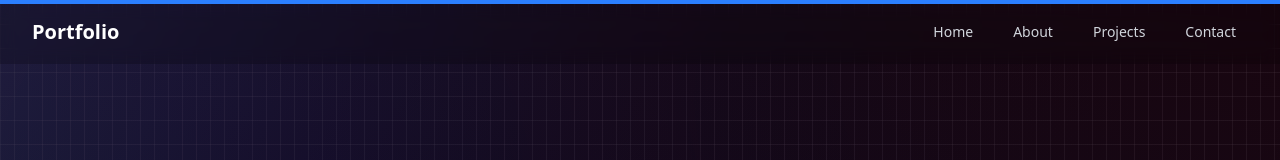
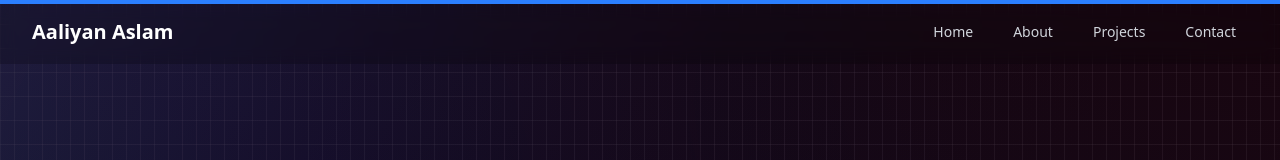
Before and after one commit to AaliyanAslam/aaliyan-portfolio, a Next.js app: page / in a window 1280 px wide. Shown: the top 160 px of the page. Built offline with nearby package versions, Linux system fonts and the light colour scheme.

Commit message:
Update page.tsx

```diff
--- a/src/app/page.tsx
+++ b/src/app/page.tsx
@@ -32,7 +32,7 @@ export default function Home() {
                 animate={{ opacity: 1, x: 0 }}
                 className="text-white font-bold text-xl font-heading"
               >
-                Portfolio
+                Aaliyan Aslam
               </motion.div>
 
               {/* Desktop Navigation */}
```
